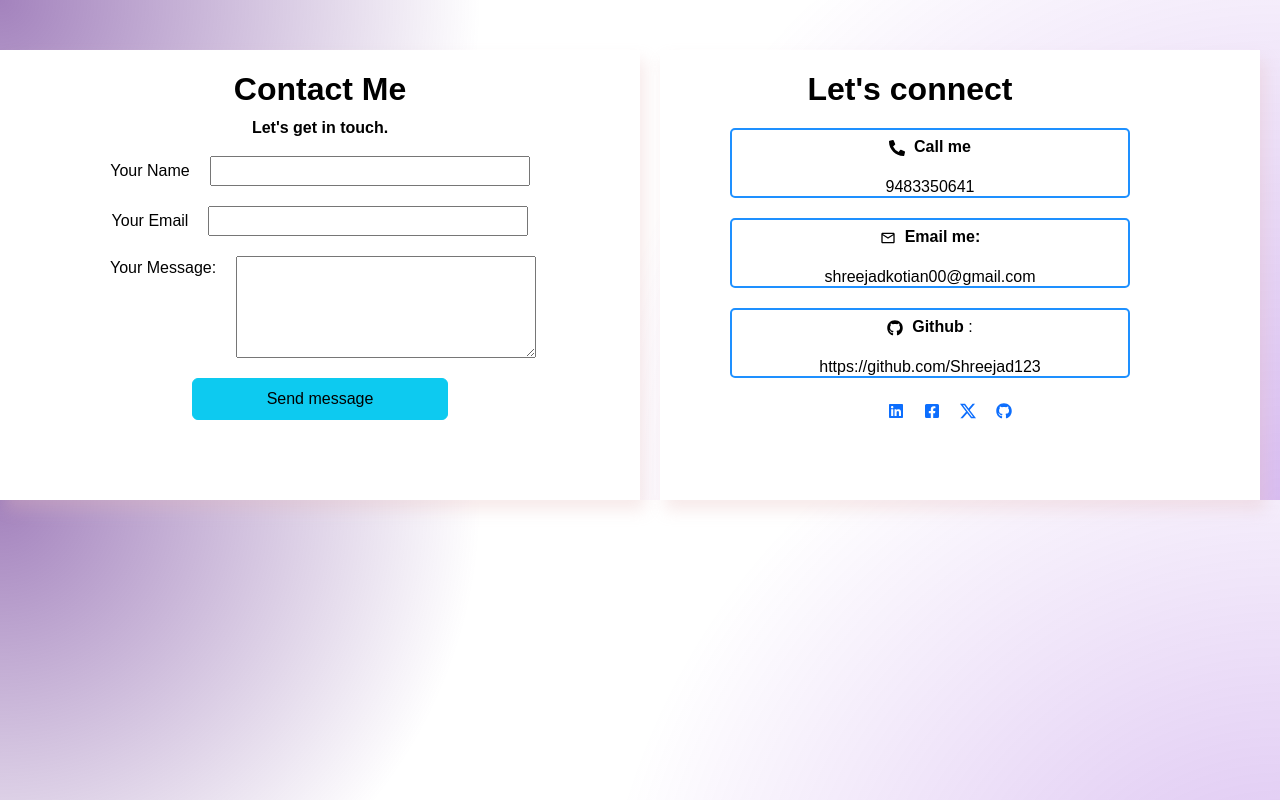
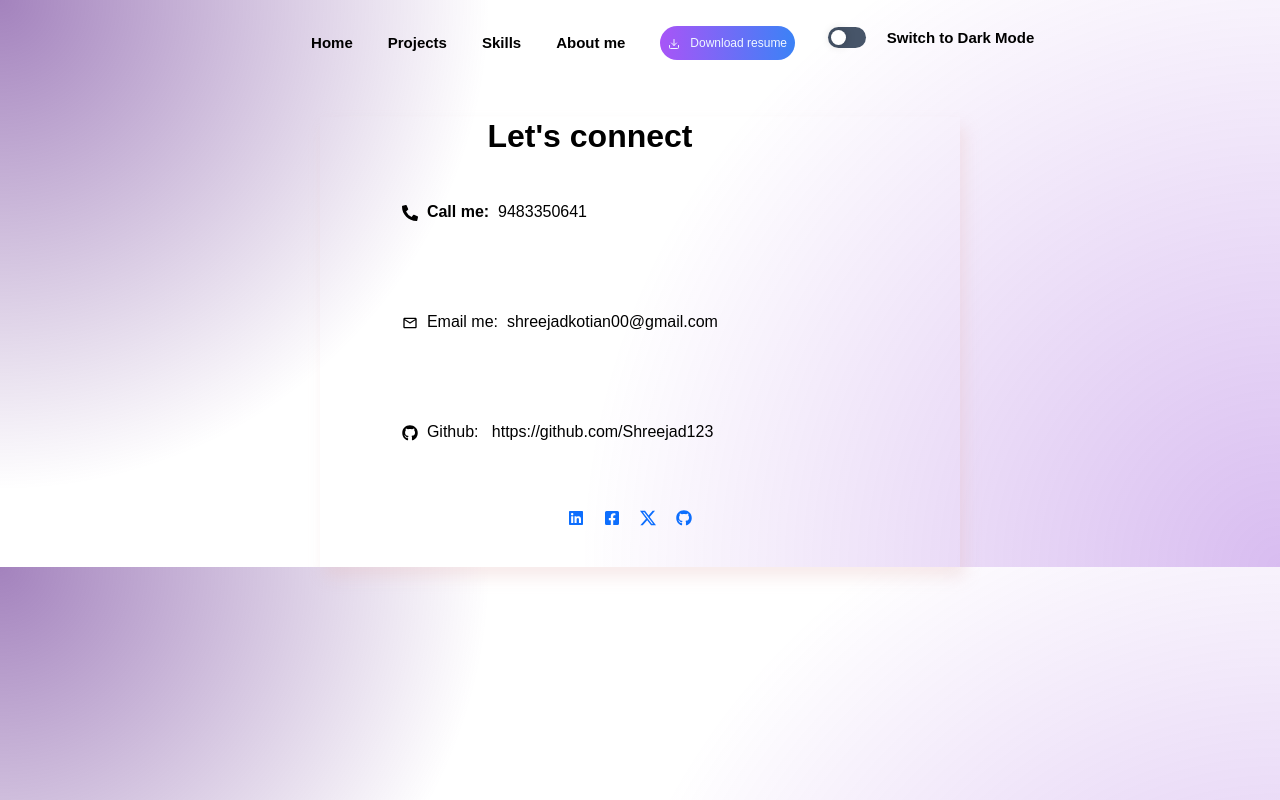
Before and after one commit to Shreejad123/shreeja_portfolio, a React (Vite) app: page /contact in a window 1280 px wide. Built offline with nearby package versions, Linux system fonts and the light colour scheme.

Commit message:
updated styling for contact page

```diff
--- a/src/components/contact.jsx
+++ b/src/components/contact.jsx
@@ -10,16 +10,16 @@ import { Link } from "react-router-dom";
 function Contact() {
   return (
     <>
-      <div className={styles.container}>
+      {/* <div className={styles.container}> */}
       <div className={styles.contactSection}>
-          <h2 className={styles.contactHeader}>
-            <b>Contact Me</b>
+        {/* <h2 className={styles.contactHeader}> */}
+        {/* <b>Contact Me</b>
           </h2>
 
           <p>
             <b>Let's get in touch.</b>
-          </p>
-          <div className={styles.contact}>
+          </p> */}
+        {/* <div className={styles.contact}>
             <div>
               <label>Your Name</label>
               <input type="text" />
@@ -41,8 +41,8 @@ function Contact() {
               <button className={`btn btn-info ${styles.customBtn}`}>
                 Send message
               </button>
-            </div>
-          </div>
+            </div> */}
+        {/* </div> */}
       </div>
       <div className={styles.profile}>
         <h2 className={styles.connect}>
@@ -52,28 +52,23 @@ function Contact() {
           <p>
             <b>
               <FaPhoneAlt />
-                &nbsp; Call me
+              &nbsp; Call me:&nbsp;&nbsp;
             </b>
           </p>
           <p>9483350641</p>
         </div>
         <div className={styles.box}>
           <p>
-              <b>
             <MdOutlineEmail />
-                &nbsp; Email me:
-              </b>
+            &nbsp; Email me:&nbsp;&nbsp;
           </p>
           <p>shreejadkotian00@gmail.com</p>
         </div>
         <div className={styles.box}>
           <p>
-              <b>
             {" "}
             <FaGithub />
-                &nbsp; Github
-              </b>{" "}
-              :{" "}
+            &nbsp; Github: &nbsp;&nbsp;
           </p>
           <p>https://github.com/Shreejad123</p>
         </div>
@@ -119,7 +114,6 @@ function Contact() {
         </div>
       </div>
       <div></div>
-      </div>
     </>
   );
 }
--- a/src/components/contact.module.css
+++ b/src/components/contact.module.css
@@ -1,23 +1,12 @@
-.contactSection {
-  text-align: center;
-  margin-top: 50px;
-  box-shadow: 5px 10px 15px rgba(227, 185, 185, 0.3);
-  margin-left: 0;
-  width: 50%;
-  height: 450px;
-  background-color: white;
-}
-
 .profile {
   text-align: center;
   margin: auto;
   margin-top: 50px;
   box-shadow: 5px 10px 15px rgba(227, 185, 185, 0.3);
-  width: 40%;
+  width: 50%;
   height: 450px;
   flex: 1; /* Equal width columns */
-  padding: 20px;
-  background-color: white;
+  padding: 0px;
 }
 .customBtn {
   padding: 8px;
@@ -35,12 +24,14 @@
   gap: 20px;
 }
 .box {
+  padding: 2rem;
   height: 70px;
   border-radius: 5px;
+  margin-top: 40px;
   margin-bottom: 20px;
-  width: 400px;
+  width: 80%;
   margin-left: 50px;
-  border: 2px #1e90ff solid;
+  display: flex;
   padding-top: 5px;
 }
 .header {
--- /dev/null
+++ b/src/components/contactSection.jsx
@@ -0,0 +1,12 @@
+import NavBar from "../navBar";
+import Contact from "./contact";
+function ContactSection() {
+  return (
+    <>
+      <NavBar></NavBar>
+      <Contact></Contact>
+    </>
+  );
+}
+
+export default ContactSection;
--- a/src/components/project.module.css
+++ b/src/components/project.module.css
@@ -4,9 +4,11 @@
   margin-top: 20px;
   gap: 40px;
   width: 80%;
-  height: 90%;
+  padding: 20px;
+  height: 100%;
   margin: auto;
   box-shadow: 0 4px 10px rgba(255, 255, 255, 0.08);
+  border-color: 1px rgba(59, 130, 246, 0.5);
 }
 .container:hover {
   transform: translateY(-8px);
--- a/src/components/projects.module.css
+++ b/src/components/projects.module.css
@@ -1,10 +1,9 @@
 .container {
-  box-shadow: 0 4px 8px 0 rgba(0, 0, 0, 0.2);
   /* padding: 30px; */
   width: 100%;
   height: 100%;
   border-color: rgba(59, 130, 246, 0.5);
-  border: 1px solid rgba(255, 255, 255, 0.08);
+  /* border: 1px solid rgba(255, 255, 255, 0.08); */
   border-radius: 10px;
 }
 .container::before {
--- a/src/main.jsx
+++ b/src/main.jsx
@@ -2,7 +2,7 @@ import { BrowserRouter, Routes, Route } from "react-router-dom";
 import { createRoot } from "react-dom/client";
 import "./index.css";
 import App from "./App.jsx";
-import Contact from "./components/contact.jsx";
+import ContactSection from "./components/ContactSection.jsx";
 import AboutSection from "./components/aboutSection.jsx";
 import SkillsSection from "./components/skillsSection.jsx";
 import ProjectSection from "./components/projectSection.jsx";
@@ -11,7 +11,7 @@ createRoot(document.getElementById("root")).render(
   <BrowserRouter>
     <ThemeProvider>
       <Routes>
-        <Route path="/contact" element={<Contact />} />
+        <Route path="/contact" element={<ContactSection />} />
         <Route path="/" element={<App />} />
         <Route path="/about" element={<AboutSection />} />
         <Route path="/skills" element={<SkillsSection />} />
```
Lines whose indentation alone changed are shown as unchanged.
